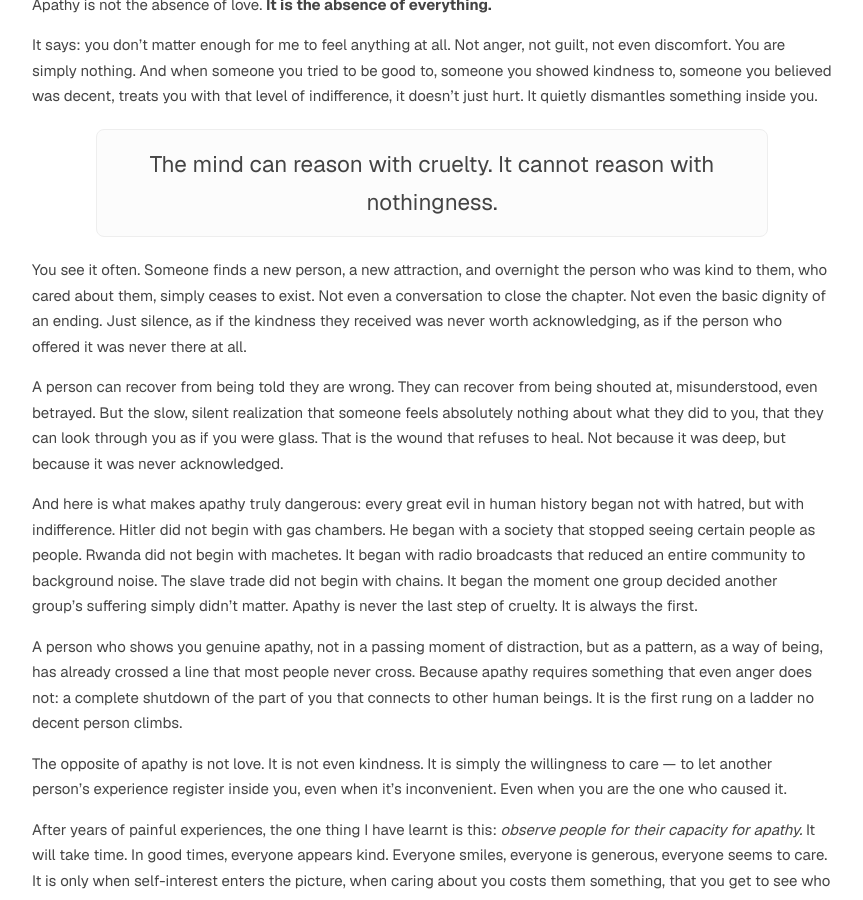
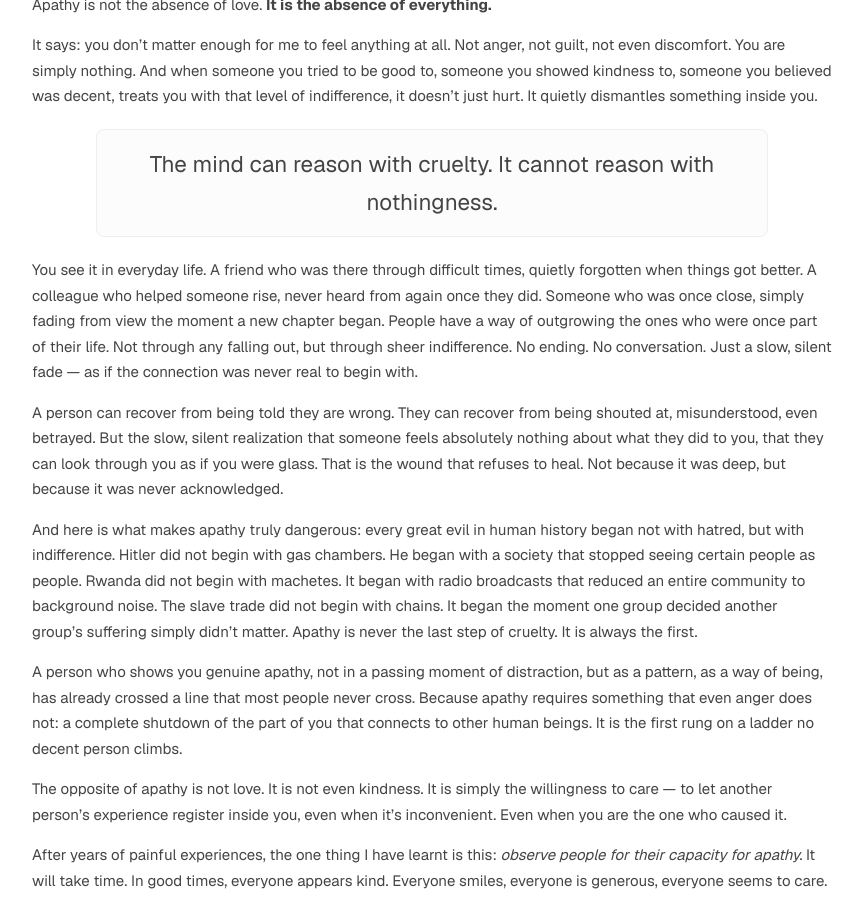
Before and after one commit to trmanish/trmanish.github.io, a Jekyll site: the page built from _posts/2026-04-10-apathy-is-the-most-painful-human-behavior.md, in a window 1280 px wide and 900 px high, scrolled down 518 px. Shown: the whole window, without its empty margins (208-1071 px from the left). Built offline with Jekyll 4.4.1, drawn with Linux system fonts in a browser that asks for light colours.

Commit message:
Rewrite apathy examples as universal observations

```diff
--- a/_posts/2026-04-10-apathy-is-the-most-painful-human-behavior.md
+++ b/_posts/2026-04-10-apathy-is-the-most-painful-human-behavior.md
@@ -24,7 +24,7 @@ It says: you don't matter enough for me to feel anything at all. Not anger, not
     The mind can reason with cruelty. It cannot reason with nothingness.
 </div>
 
-You see it often. Someone finds a new person, a new attraction, and overnight the person who was kind to them, who cared about them, simply ceases to exist. Not even a conversation to close the chapter. Not even the basic dignity of an ending. Just silence, as if the kindness they received was never worth acknowledging, as if the person who offered it was never there at all.
+You see it in everyday life. A friend who was there through difficult times, quietly forgotten when things got better. A colleague who helped someone rise, never heard from again once they did. Someone who was once close, simply fading from view the moment a new chapter began. People have a way of outgrowing the ones who were once part of their life. Not through any falling out, but through sheer indifference. No ending. No conversation. Just a slow, silent fade — as if the connection was never real to begin with.
 
 A person can recover from being told they are wrong. They can recover from being shouted at, misunderstood, even betrayed. But the slow, silent realization that someone feels absolutely nothing about what they did to you, that they can look through you as if you were glass. That is the wound that refuses to heal. Not because it was deep, but because it was never acknowledged.
 
```
